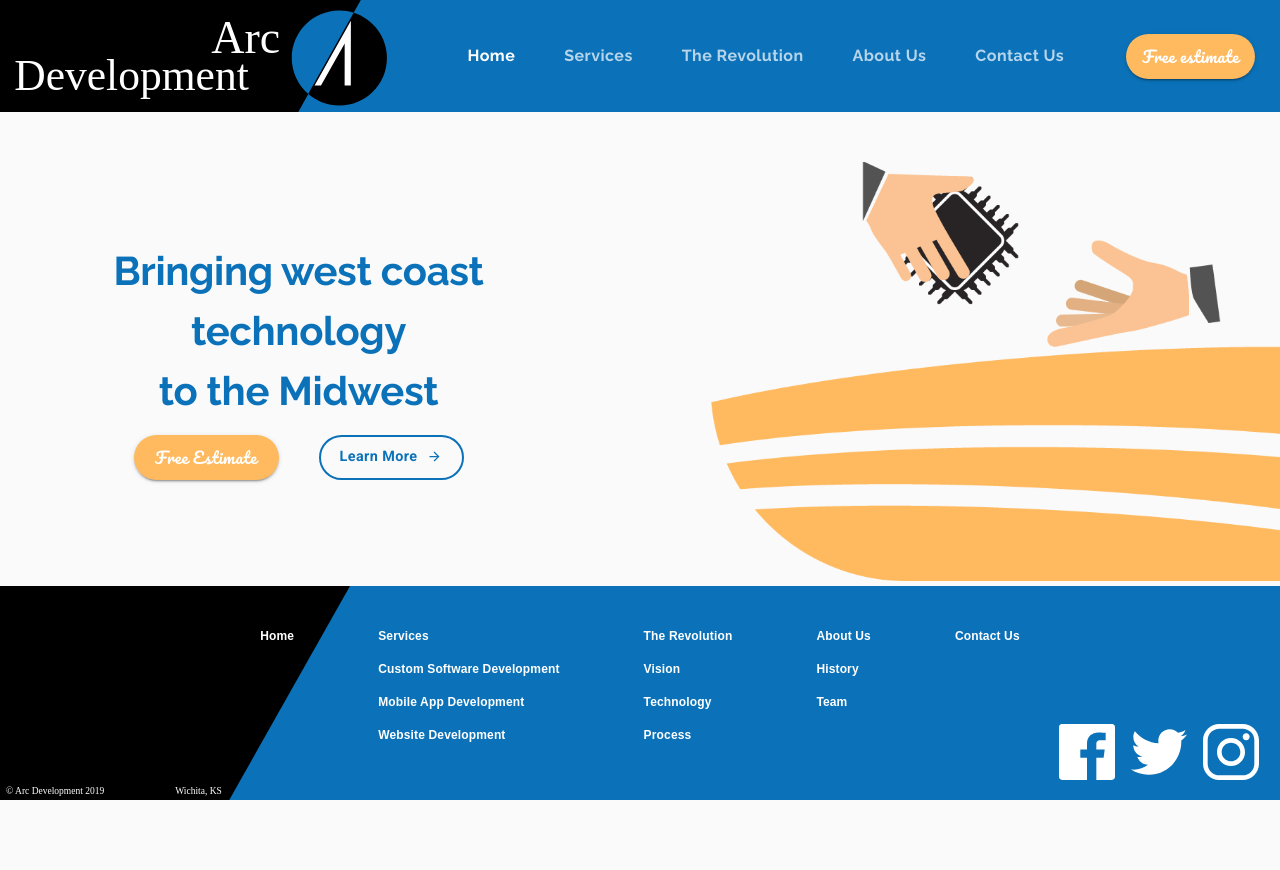
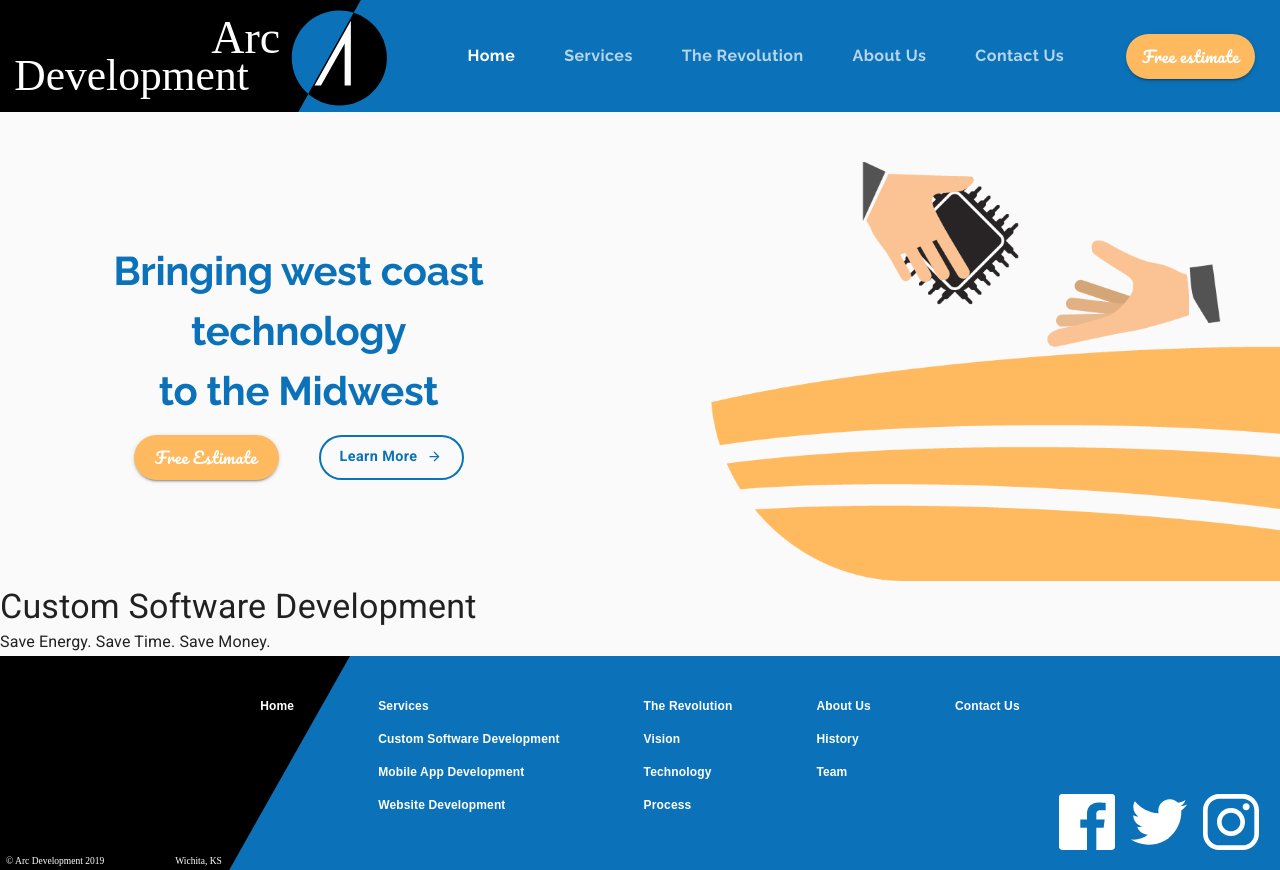
Before and after one commit to aiyeola/arc-development, a React (Create React App) app: page / in a window 1280 px wide. Before the commit the page ends 800 px from the top, so only its background shows below. Built offline with nearby package versions, Linux system fonts and the light colour scheme.

Commit message:
ft(refactor): refactor LandingPage component

```diff
--- a/src/components/App.js
+++ b/src/components/App.js
@@ -4,7 +4,7 @@ import { BrowserRouter, Route, Switch } from 'react-router-dom';
 import theme from './ui/Theme';
 import Header from './ui/Header';
 import Footer from './ui/Footer';
-import LandingPage from '../components/LandingPage';
+import LandingPage from './LandingPage';
 
 function App() {
   const [selectedIndex, setSelectedIndex] = useState(0);
--- a/src/components/LandingPage.js
+++ /dev/null
@@ -1,118 +0,0 @@
-import React from 'react';
-import Lottie from 'react-lottie';
-import { makeStyles, useTheme } from '@material-ui/styles';
-import Grid from '@material-ui/core/Grid';
-import Button from '@material-ui/core/Button';
-import Typography from '@material-ui/core/Typography';
-
-import ButtonArrow from '../components/ui/ButtonArrow';
-import animationData from '../animations/landinganimation/data';
-
-const useStyles = makeStyles((theme) => ({
-  animation: {
-    maxWidth: '50em',
-    minWidth: '21em',
-    marginTop: '2em',
-    marginLeft: '10%',
-    [theme.breakpoints.down('sm')]: {
-      maxWidth: '30em',
-    },
-  },
-  estimateButton: {
-    ...theme.typography.estimate,
-    backgroundColor: theme.palette.common.orange,
-    borderRadius: 50,
-    height: 45,
-    width: 145,
-    marginRight: 40,
-    '&:hover': {
-      backgroundColor: theme.palette.secondary.light,
-    },
-  },
-  buttonContainer: {
-    marginTop: '1em',
-  },
-  learnButtonHero: {
-    borderColor: theme.palette.common.blue,
-    color: theme.palette.common.blue,
-    borderWidth: 2,
-    textTransform: 'none',
-    borderRadius: 50,
-    fontFamily: 'Roboto',
-    fontWeight: 'bold',
-    fontSize: '0.9rem',
-    height: 45,
-    width: 145,
-  },
-  mainContainer: {
-    marginTop: '5em',
-    [theme.breakpoints.down('md')]: {
-      marginTop: '3em',
-    },
-    [theme.breakpoints.down('sm')]: {
-      marginTop: '2em',
-    },
-  },
-  heroTextContainer: {
-    minWidth: '21.5em',
-    marginLeft: '1em',
-    [theme.breakpoints.down('sm')]: {
-      marginLeft: 0,
-    },
-  },
-}));
-
-const LandingPage = () => {
-  const classes = useStyles();
-  const theme = useTheme();
-
-  const defaultOptions = {
-    loop: true,
-    autoplay: true,
-    animationData,
-    rendererSettings: {
-      preserveAspectRatio: 'xMidYMid slice',
-    },
-  };
-
-  return (
-    <Grid container direction="column" className={classes.mainContainer}>
-      <Grid item>
-        <Grid container justify="flex-end" alignItems="center" direction="row">
-          <Grid item sm className={classes.heroTextContainer}>
-            <Typography align="center" variant="h2">
-              Bringing west coast technology <br />
-              to the Midwest
-            </Typography>
-            <Grid
-              container
-              justify="center"
-              className={classes.buttonContainer}
-            >
-              <Grid item>
-                <Button variant="contained" className={classes.estimateButton}>
-                  Free Estimate
-                </Button>
-              </Grid>
-              <Grid item>
-                <Button variant="outlined" className={classes.learnButtonHero}>
-                  <span style={{ marginRight: 10 }}>Learn More</span>
-                  <ButtonArrow
-                    width={15}
-                    height={15}
-                    fill={theme.palette.common.blue}
-                  />
-                </Button>
-              </Grid>
-            </Grid>
-          </Grid>
-          <Grid item sm className={classes.animation}>
-            <Lottie options={defaultOptions} height={'100%'} width={'100%'} />
-          </Grid>
-        </Grid>
-      </Grid>
-    </Grid>
-  );
-};
-
-export default LandingPage;
--- /dev/null
+++ b/src/components/LandingPage/HeroBlock.js
@@ -0,0 +1,104 @@
+import React from 'react';
+import Lottie from 'react-lottie';
+import { makeStyles, useTheme } from '@material-ui/styles';
+import Grid from '@material-ui/core/Grid';
+import Button from '@material-ui/core/Button';
+import Typography from '@material-ui/core/Typography';
+
+import ButtonArrow from '../ui/ButtonArrow';
+import animationData from '../../animations/landinganimation/data';
+
+const useStyles = makeStyles((theme) => ({
+  animation: {
+    maxWidth: '50em',
+    minWidth: '21em',
+    marginTop: '2em',
+    marginLeft: '10%',
+    [theme.breakpoints.down('sm')]: {
+      maxWidth: '30em',
+    },
+  },
+  estimateButton: {
+    ...theme.typography.estimate,
+    backgroundColor: theme.palette.common.orange,
+    borderRadius: 50,
+    height: 45,
+    width: 145,
+    marginRight: 40,
+    '&:hover': {
+      backgroundColor: theme.palette.secondary.light,
+    },
+  },
+  buttonContainer: {
+    marginTop: '1em',
+  },
+  learnButtonHero: {
+    borderColor: theme.palette.common.blue,
+    color: theme.palette.common.blue,
+    borderWidth: 2,
+    textTransform: 'none',
+    borderRadius: 50,
+    fontFamily: 'Roboto',
+    fontWeight: 'bold',
+    fontSize: '0.9rem',
+    height: 45,
+    width: 145,
+  },
+
+  heroTextContainer: {
+    minWidth: '21.5em',
+    marginLeft: '1em',
+    [theme.breakpoints.down('sm')]: {
+      marginLeft: 0,
+    },
+  },
+}));
+
+const HeroBlock = () => {
+  const classes = useStyles();
+  const theme = useTheme();
+
+  const defaultOptions = {
+    loop: true,
+    autoplay: true,
+    animationData,
+    rendererSettings: {
+      preserveAspectRatio: 'xMidYMid slice',
+    },
+  };
+
+  return (
+    <Grid item>
+      <Grid container justify="flex-end" alignItems="center" direction="row">
+        <Grid item sm className={classes.heroTextContainer}>
+          <Typography align="center" variant="h2">
+            Bringing west coast technology <br />
+            to the Midwest
+          </Typography>
+          <Grid container justify="center" className={classes.buttonContainer}>
+            <Grid item>
+              <Button variant="contained" className={classes.estimateButton}>
+                Free Estimate
+              </Button>
+            </Grid>
+            <Grid item>
+              <Button variant="outlined" className={classes.learnButtonHero}>
+                <span style={{ marginRight: 10 }}>Learn More</span>
+                <ButtonArrow
+                  width={15}
+                  height={15}
+                  fill={theme.palette.common.blue}
+                />
+              </Button>
+            </Grid>
+          </Grid>
+        </Grid>
+        <Grid item sm className={classes.animation}>
+          <Lottie options={defaultOptions} height={'100%'} width={'100%'} />
+        </Grid>
+      </Grid>
+    </Grid>
+  );
+};
+
+export default HeroBlock;
--- /dev/null
+++ b/src/components/LandingPage/ServicesBlock.js
@@ -0,0 +1,25 @@
+import React from 'react';
+import { makeStyles } from '@material-ui/styles';
+import Grid from '@material-ui/core/Grid';
+import Typography from '@material-ui/core/Typography';
+
+const useStyles = makeStyles((theme) => ({}));
+
+const ServicesBlock = () => {
+  const classes = useStyles();
+
+  return (
+    <Grid item>
+      <Grid container direction="row">
+        <Grid item>
+          <Typography variant="h4">Custom Software Development</Typography>
+          <Typography variant="subtitle1">
+            Save Energy. Save Time. Save Money.
+          </Typography>
+        </Grid>
+      </Grid>
+    </Grid>
+  );
+};
+
+export default ServicesBlock;
--- /dev/null
+++ b/src/components/LandingPage/index.js
@@ -0,0 +1,28 @@
+import React from 'react';
+import { makeStyles } from '@material-ui/styles';
+import Grid from '@material-ui/core/Grid';
+
+import Hero from './HeroBlock';
+import Services from './ServicesBlock';
+
+const useStyles = makeStyles((theme) => ({
+  mainContainer: {
+    marginTop: '5em',
+    [theme.breakpoints.down('md')]: {
+      marginTop: '3em',
+    },
+    [theme.breakpoints.down('sm')]: {
+      marginTop: '2em',
+    },
+  },
+}));
+
+export default function () {
+  const classes = useStyles();
+  return (
+    <Grid container direction="column" className={classes.mainContainer}>
+      <Hero />
+      <Services />
+    </Grid>
+  );
+}
```
